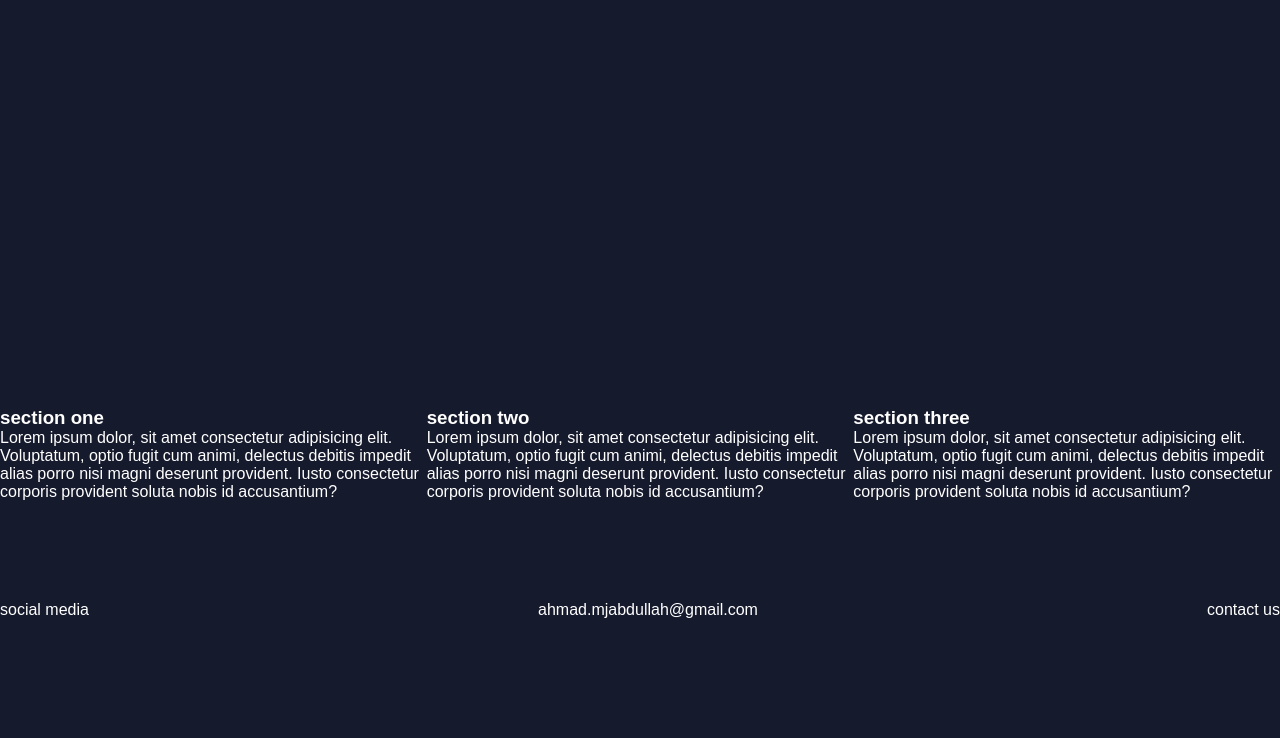
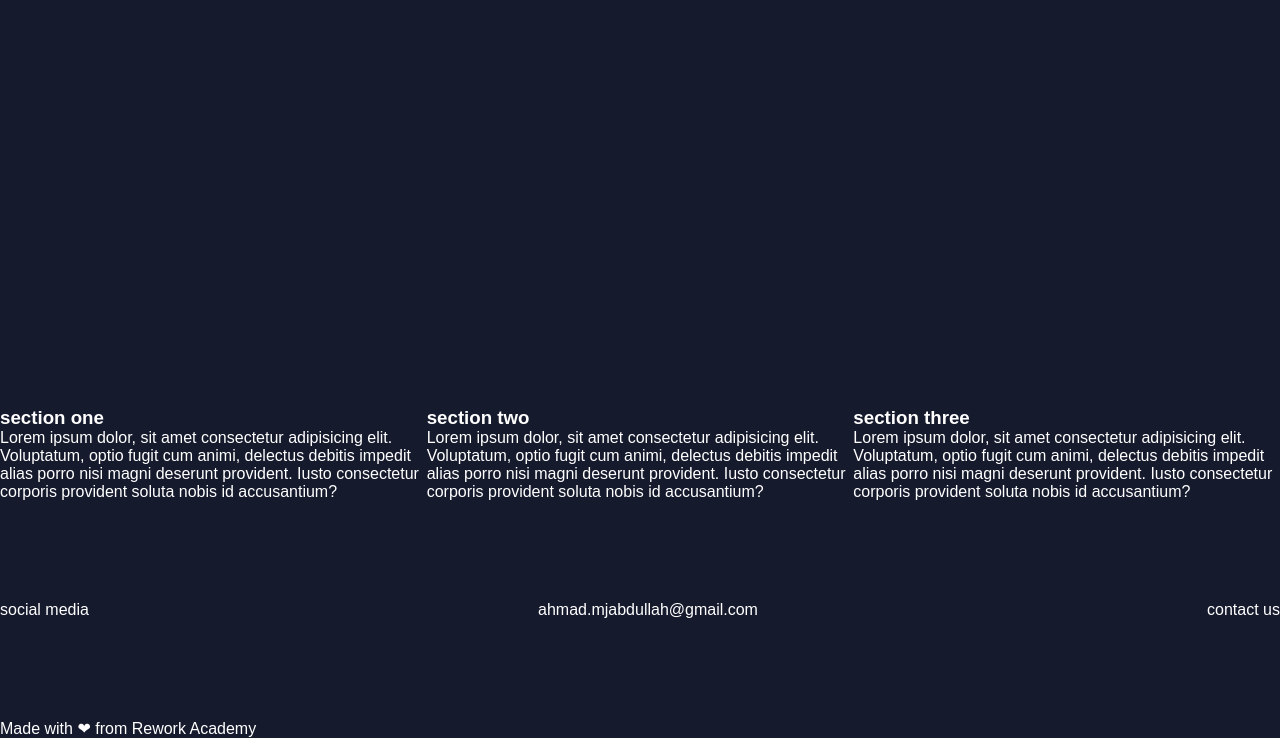
Before and after one commit to Idrisnas/class-work, a plain HTML site: page ahmad.html in a window 1280 px wide. Shown: the part 68-806 px from the top of the page. Drawn offline with Linux system fonts and the light colour scheme.

Commit message:
Added footer

```diff
--- a/ahmad.html
+++ b/ahmad.html
@@ -48,6 +48,10 @@
         </div>
     </footer>
 
+    <footer class="footer_sect">
+      <p>Made with <span>❤</span> from Rework Academy</p>
+    </footer>
+
 
 </body>
 </html>
```
